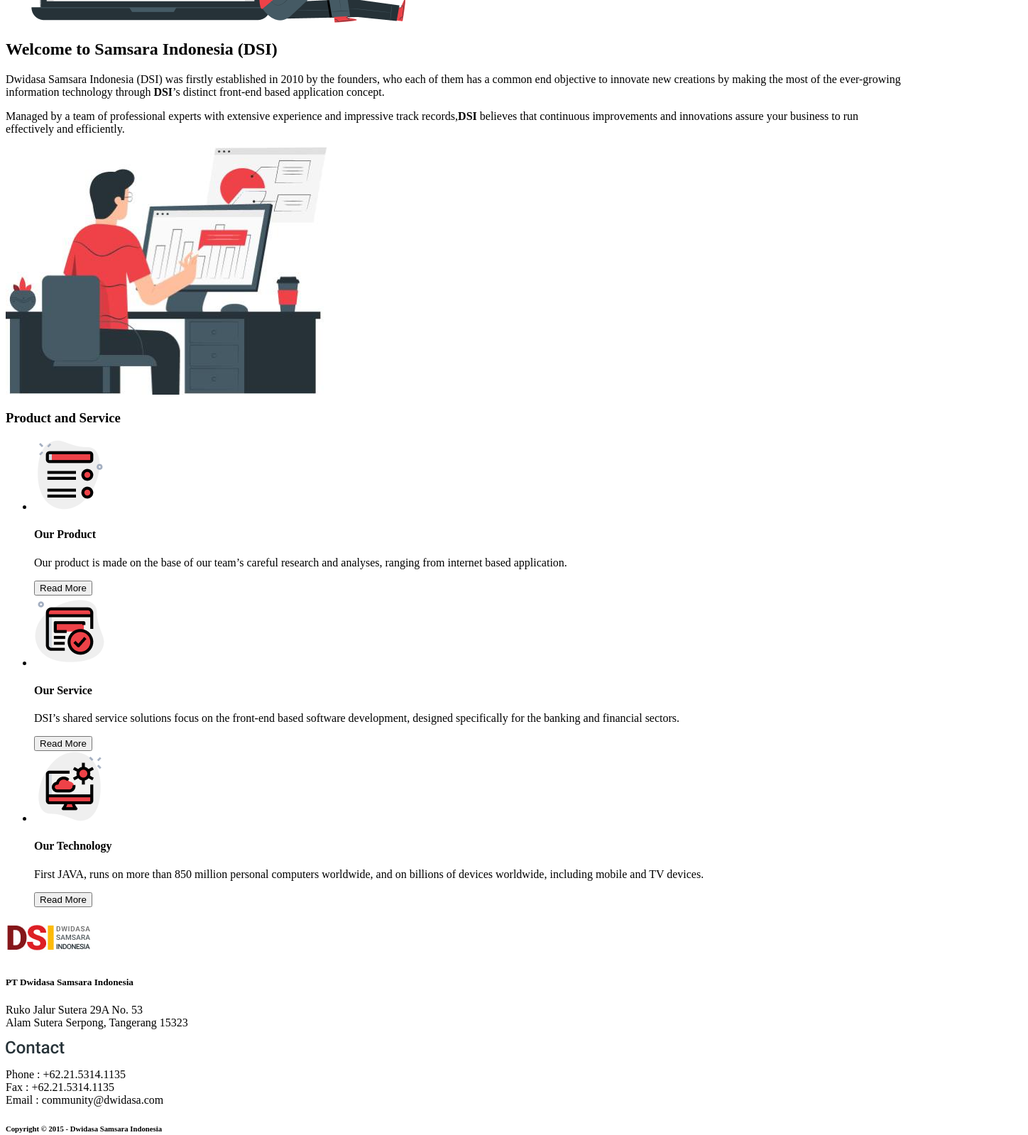
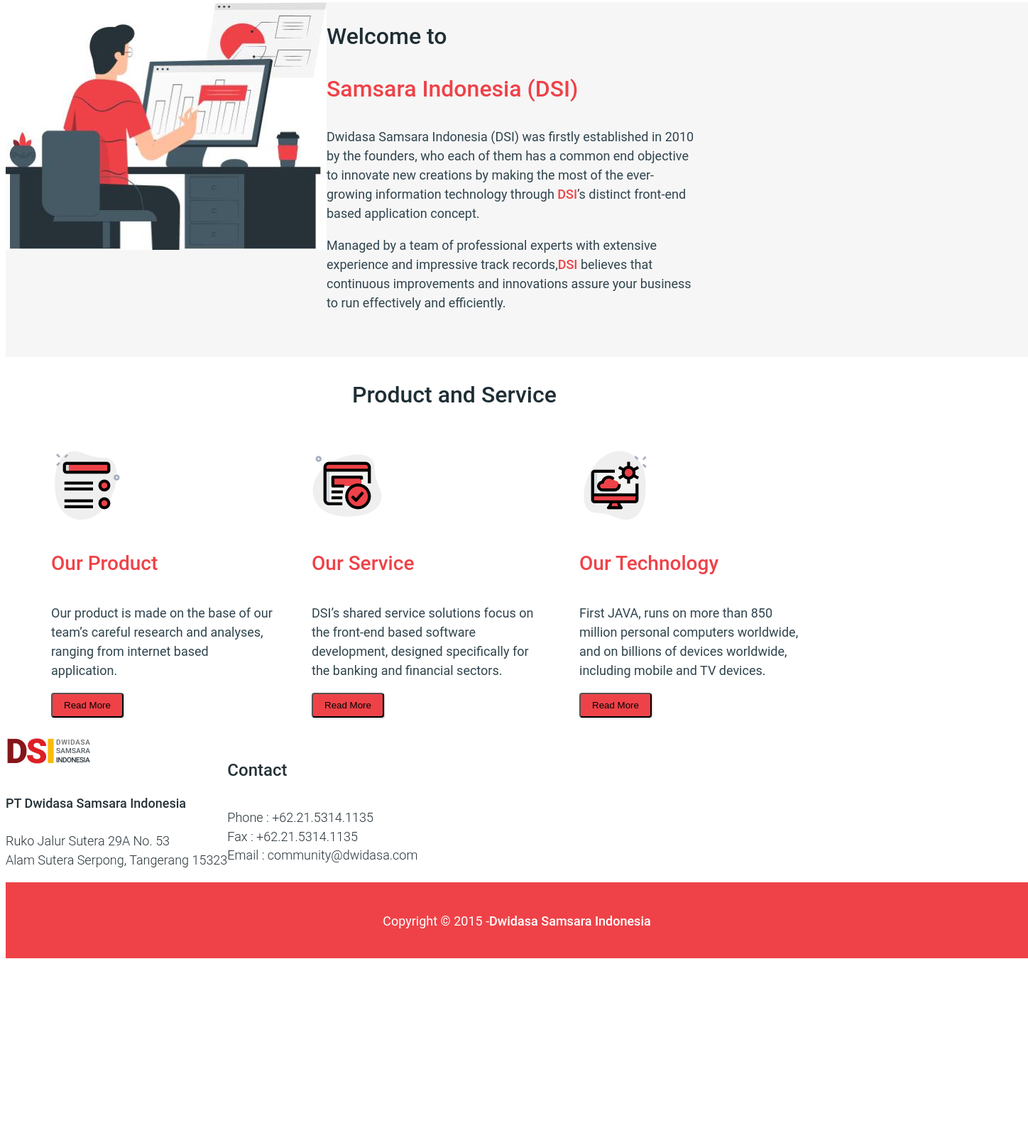
Before and after one commit to arhippticyn/14.10, a plain HTML site: page index.html in a window 1280 px wide. Shown: the part 623-2222 px from the top of the page at 71% size, 1448 px wide, since content can reach past the window. After the commit the page ends 1973 px from the top, so only its background shows below. Drawn offline with Linux system fonts and the light colour scheme.

Commit message:
Полностью сделали сайт

```diff
--- a/index.html
+++ b/index.html
@@ -31,31 +31,31 @@
     <main class="main1">
         <section class="section1">
         <article class="article4">
-        <h2 class="h21">Making the most of the ever-growing</h2>
-        <h2 class="h22">Information Technology</h2>
+        <h2 class="h21">Making the most of the ever-growing<h3 class="h22">Information Technology</h3></h2>
+
         <p class="p2">Managed by a team of professional experts with extensive experience and impressive track records</p>
         <button class="button1">Read More</button>
     </article>
-    <article class="article5">
-    <img class="img3" src="/img/pana.png" alt="">
+        <div class="div45">
+        <img class="img3" src="/img/pana.png" alt="">
+    </div>
+    </section>
+<section class="section2">
+    <article class="article7">
+        <img class="img4" src="/img/pan.png" alt="">
     </article>
-</section>
-<section class="section2">
     <article class="article6">
-<h2 class="h23">Welcome to <strong class="strong1"> Samsara Indonesia (DSI)</strong></h2>
-<p class="p3">Dwidasa Samsara Indonesia (DSI) was firstly established in 2010 by the founders, who each of them has a common end objective to innovate new creations by making the most of the ever-growing information technology through <strong class="strong2">DSI</strong>’s distinct front-end based application concept.</p>
-<p class="p31">Managed by a team of professional experts with extensive experience and impressive track records,<strong class="strong3">DSI</strong>  believes that continuous improvements and innovations assure your business to run effectively and efficiently.</p>
-</article>
-<article class="article7">
-    <img class="img4" src="/img/pan.png" alt="">
+<h2 class="h23">Welcome to <h3 class="h76">Samsara Indonesia (DSI)</h3></h2>
+<p class="p3">Dwidasa Samsara Indonesia (DSI) was firstly established in 2010 by the founders, who each of them has a common end objective to innovate new creations by making the most of the ever-growing information technology through <strong class="p900">DSI</strong>’s distinct front-end based application concept.</p>
+<p class="p31">Managed by a team of professional experts with extensive experience and impressive track records,<strong class="p90">DSI</strong>  believes that continuous improvements and innovations assure your business to run effectively and efficiently.</p>
 </article>
 </section>
 <section class="section3">
 <article class="article8">
-<h3 class="h31">Product and Service</h3>
+<h1 class="h31">Product and Service</h1>
 </article>
-<ul>
-    <li><article class="article9">
+<ul class="ul1">
+    <li class="li1"><article class="article9">
         <img class="img5" src="/img/product-description 1.png" alt="">
         <h4 class="h41">Our Product</h4>
         <p class="p4">Our product is made on the base of our team’s careful research and analyses, ranging from internet based application.</p>
@@ -63,18 +63,17 @@
         </article>
 
         </li>
-    <li><article class="article10">
+    <li class="li2"><article class="article10">
         <img class="img6" src="/img/verified 1.png" alt="">
         <h4 class="h42">Our Service</h4>
         <p class="p5">DSI’s shared service solutions focus on the front-end based software development, designed specifically for the banking and financial sectors.</p>
         <button class="button3">Read More</button>
     </article></li>
-    <li><article class="article11">
+    <li class="li3"><article class="article11">
         <img class="img7" src="/img/cogwheel 1.png" alt="">
         <h4 class="h43">Our Technology</h4>
         <p class="p6">First JAVA, runs on more than 850 million personal computers worldwide, and on billions of devices worldwide, including mobile and TV devices.</p>
         <button class="button4">Read More</button>
-    </article></li>
 </ul>
 </section>
     </main>
@@ -86,12 +85,12 @@
                 <p class="p7">Ruko Jalur Sutera 29A No. 53 <br>Alam Sutera Serpong, Tangerang 15323</br></p>
             </div>
             <div class="div13">
-                <img class="img9" src="/img/Contact.png" alt="">
+                <h5 class="h567">Contact</h5>
                 <p  class="p8">Phone : +62.21.5314.1135<br>Fax : +62.21.5314.1135</br>Email : community@dwidasa.com</p>
             </div>
         </nav>
         <nav class="nav3">
-            <h6 class="h61">Copyright © 2015 - Dwidasa Samsara Indonesia</h6>
+            <h3 class="h61">Copyright © 2015 - <h4 class="h764">Dwidasa Samsara Indonesia</h4></h6>
         </nav>
     </footer>
 </body>
--- a/style.css
+++ b/style.css
@@ -0,0 +1,391 @@
+.header1{
+    width: 1440px;
+height: 100px;
+flex-shrink: 0;
+background: #FFF;
+box-shadow: 0px 1px 4px 0px rgba(0, 0, 0, 0.25);
+}
+.nav-left{
+display: flex;
+}
+.img1{
+
+}
+.div2{
+display: flex;
+justify-content: center;
+}
+.a1{
+    color: rgba(31, 46, 53, 0.80);
+    font-family: Roboto;
+    font-size: 18px;
+    font-style: normal;
+    font-weight: 400;
+    line-height: normal;
+}
+.div3{
+display: flex;
+justify-content: end;
+}
+.img2{
+    width: 20px;
+    height: 18.586px;
+    flex-shrink: 0;
+    fill: rgba(31, 46, 53, 0.80);
+}
+.main1{
+
+}
+.section1{
+    display: flex;
+    width: 1125px;
+    padding: 59px 0.033px 59.39px 0px;
+    justify-content: center;
+    align-items: center;
+    gap: 17px;
+
+}
+.article4{
+    width: 545px;
+height: 400px;
+flex-shrink: 0;
+}
+.h21{
+    color: #1F2E35;
+    font-family: Roboto;
+    font-size: 48px;
+    font-style: normal;
+    font-weight: 700;
+    line-height: 133.687%; /* 64.17px */
+
+}
+.h22{
+    color: #EE4248;
+    font-family: Roboto;
+    font-size: 48px;
+    font-style: normal;
+    font-weight: 700;
+    line-height: 133.687%;
+}
+.p2{
+    width: 520px;
+    color: #30444E;
+font-family: Roboto;
+font-size: 20px;
+font-style: normal;
+font-weight: 400;
+line-height: 144.687%; /* 28.937px */
+}
+.div45{
+    left: 148px;
+}
+.img3{
+    width: 562.967px;
+    height: 381.61px;
+    flex-shrink: 0;
+
+}
+
+.button1{
+    display: inline-flex;
+    padding: 12px 32px;
+    align-items: flex-start;
+    gap: 10px;
+    border-radius: 4px;
+background: #EE4248;
+box-shadow: 1px 2px 4px 0px rgba(0, 0, 0, 0.25);
+}
+.section2{
+    display: flex;
+    width: 1440px;
+    height: 500px;
+    flex-shrink: 0;
+    background: #F6F6F6;
+}
+.article6{
+    width: 520px;
+    height: 245px;
+    flex-shrink: 0;
+}
+.h23{
+    color: #1F2E35;
+font-family: Roboto;
+font-size: 32px;
+font-style: normal;
+font-weight: 500;
+line-height: 133.687%; /* 42.78px */
+}
+.h76{
+    color: #EE4248;
+    font-family: Roboto;
+    font-size: 32px;
+    font-style: normal;
+    font-weight: 500;
+    line-height: 133.687%;
+}
+.p3{
+    width: 520px;
+    color: #30444E;
+font-family: Roboto;
+font-size: 18px;
+font-style: normal;
+font-weight: 400;
+line-height: 150%; /* 27px */
+}
+.p31{
+    width: 520px;
+    color: #30444E;
+font-family: Roboto;
+font-size: 18px;
+font-style: normal;
+font-weight: 400;
+line-height: 150%; /* 27px */
+}
+.art66{
+
+}
+.p900{
+    color: #EE4248;
+    font-family: Roboto;
+    font-size: 18px;
+    font-style: normal;
+    font-weight: 500;
+    line-height: 150%;
+}
+
+.p90{
+    color: #EE4248;
+    font-family: Roboto;
+    font-size: 18px;
+    font-style: normal;
+    font-weight: 500;
+    line-height: 150%;
+}
+.article7{
+
+}
+.img4{
+
+}
+.section3{
+
+}
+.article8{
+
+}
+.h31{
+    color: #1F2E35;
+    text-align: center;
+    font-family: Roboto;
+    font-size: 32px;
+    font-style: normal;
+    font-weight: 500;
+    line-height: 133.687%; /* 42.78px */
+}
+.ul1{
+
+}
+.li1{
+    display: inline-flex;
+    padding: 24px 20px 4px 24px;
+    flex-direction: column;
+    justify-content: flex-end;
+    align-items: flex-start;
+    gap: 15px;
+}
+.article9{
+
+}
+.img5{
+    width: 100px;
+    height: 100px;
+    flex-shrink: 0;
+}
+.h41{
+    color: #EE4248;
+    font-family: Roboto;
+    font-size: 28px;
+    font-style: normal;
+    font-weight: 500;
+    line-height: 133.687%; /* 37.432px */
+}
+.p4{
+    color: #30444E;
+    font-family: Roboto;
+    font-size: 18px;
+    font-style: normal;
+    font-weight: 400;
+    line-height: 150%; /* 27px */
+    width: 319px;
+}
+.button2{
+    display: flex;
+    padding: 8px 16px;
+    align-items: flex-start;
+    gap: 10px;
+    border-radius: 4px;
+background: #EE4248;
+box-shadow: 1px 1px 2px 0px rgba(0, 0, 0, 0.25);
+}
+.li2{
+    display: inline-flex;
+    padding: 24px 20px 4px 24px;
+    flex-direction: column;
+    justify-content: flex-end;
+    align-items: flex-start;
+    gap: 15px;
+}
+.article10{
+
+}
+.img6{
+    width: 100px;
+    height: 100px;
+    flex-shrink: 0;
+}
+.h42{
+    color: #EE4248;
+    font-family: Roboto;
+    font-size: 28px;
+    font-style: normal;
+    font-weight: 500;
+    line-height: 133.687%; /* 37.432px */
+}
+.p5{
+    width: 329px;
+    color: #30444E;
+font-family: Roboto;
+font-size: 18px;
+font-style: normal;
+font-weight: 400;
+line-height: 150%; /* 27px */
+}
+.button3{
+    display: flex;
+    padding: 8px 16px;
+    align-items: flex-start;
+    gap: 10px;
+    border-radius: 4px;
+background: #EE4248;
+box-shadow: 1px 1px 2px 0px rgba(0, 0, 0, 0.25);
+}
+.li3{
+    display: inline-flex;
+    padding: 24px 20px 4px 24px;
+    flex-direction: column;
+    justify-content: flex-end;
+    align-items: flex-start;
+    gap: 15px;
+}
+.article11{
+
+}
+.img7{
+    width: 100px;
+    height: 100px;
+    flex-shrink:0 ;
+}
+.h43{
+    color: #EE4248;
+    font-family: Roboto;
+    font-size: 28px;
+    font-style: normal;
+    font-weight: 500;
+    line-height: 133.687%; /* 37.432px */
+}
+.p6{
+    width: 329px;
+    color: #30444E;
+    font-family: Roboto;
+    font-size: 18px;
+    font-style: normal;
+    font-weight: 400;
+    line-height: 150%; /* 27px */
+
+}
+.button4{
+    display: inline-flex;
+    padding: 8px 16px;
+    align-items: flex-start;
+    gap: 10px;
+    border-radius: 4px;
+background: #EE4248;
+box-shadow: 1px 1px 2px 0px rgba(0, 0, 0, 0.25);
+}
+.footer1{
+    width: 1126px;
+    height: 188px;
+    flex-shrink: 0;
+}
+.nav2{
+   display: flex;
+}
+.article12{
+
+}
+.img8{
+    width: 119px;
+    height: 56px;
+    flex-shrink: 0;
+}
+.h51{
+    color: #263238;
+    font-family: Roboto;
+    font-size: 18px;
+    font-style: normal;
+    font-weight: 500;
+    line-height: normal;
+}
+.p7{
+    color: #263238;
+    font-family: Roboto;
+    font-size: 18px;
+    font-style: normal;
+    font-weight: 300;
+    line-height: 149.187%; /* 26.854px */
+}
+.div13{
+
+}
+.h567{
+    color: #263238;
+font-family: Roboto;
+font-size: 24px;
+font-style: normal;
+font-weight: 500;
+line-height: normal;
+}
+.p8{
+    color: #263238;
+    font-family: Roboto;
+    font-size: 18px;
+    font-style: normal;
+    font-weight: 300;
+    line-height: 149.187%; /* 26.854px */
+}
+.nav3{
+    background: #EE4248;
+    display: flex;
+width: 1440px;
+height: 64px;
+padding: 22px 0px 21px 0px;
+justify-content: center;
+align-items: center;
+flex-shrink: 0;
+}
+.h61{
+    color: #FFF;
+    font-family: Roboto;
+    font-size: 18px;
+    font-style: normal;
+    font-weight: 400;
+    line-height: normal;
+}
+.h764{
+    color: #FFF;
+font-family: Roboto;
+font-size: 18px;
+font-style: normal;
+font-weight: 500;
+line-height: normal;
+}
```
Also changed, not shown: img/Contact.png (deleted).
